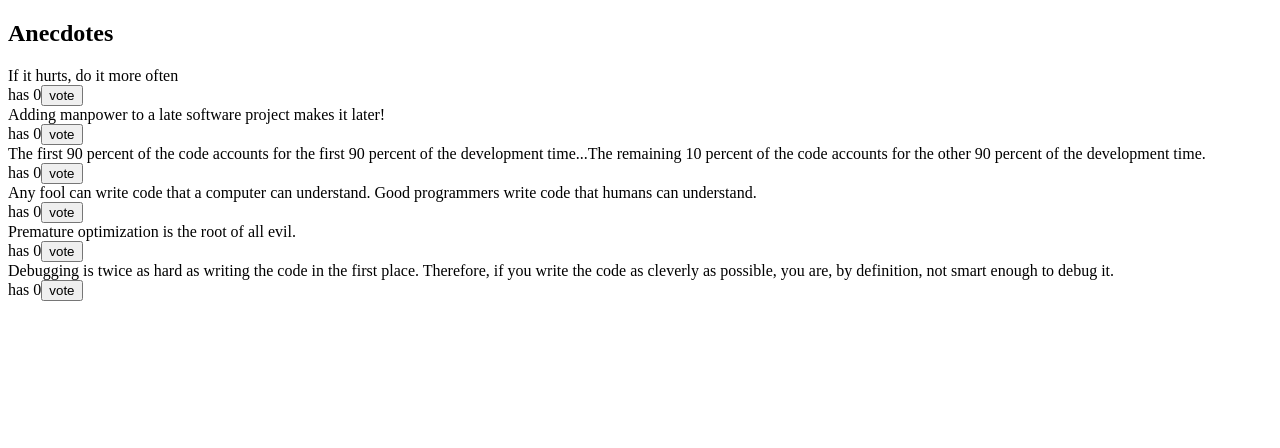
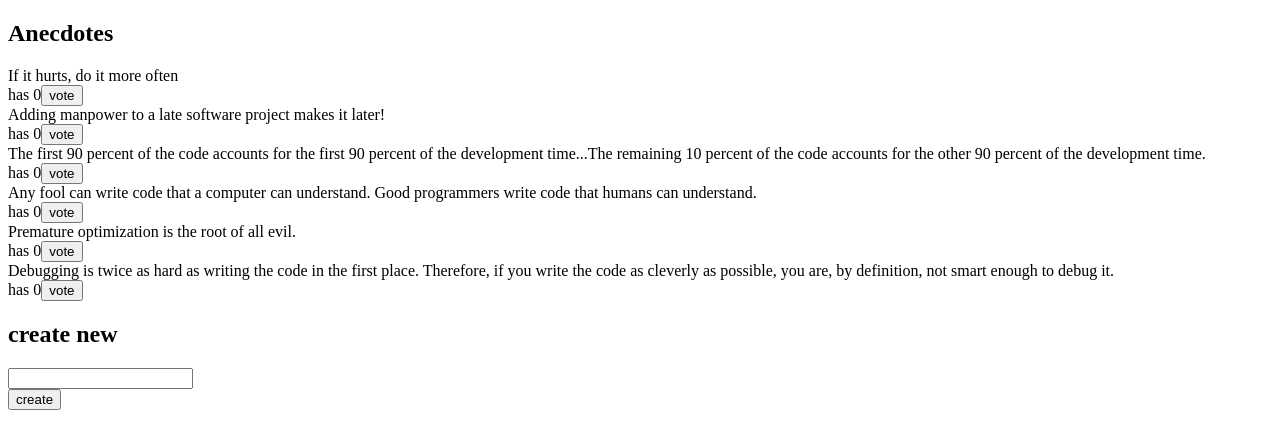
Before and after one commit to KaserekaMboghaPhilemon/Fullstackopen-part6, a React (Vite) app in the folder zustand-anecdotes/: page / in a window 1280 px wide. Shown: the top 448 px of the page. Built offline with nearby package versions, Linux system fonts and the light colour scheme.

Commit message:
feat: complete exercise 6.3 anecdotes step2 with create form

```diff
--- a/zustand-anecdotes/src/App.jsx
+++ b/zustand-anecdotes/src/App.jsx
@@ -2,7 +2,14 @@ import { useAnecdotes, useAnecdoteActions } from "./store";
 
 const App = () => {
   const anecdotes = useAnecdotes();
-  const { vote } = useAnecdoteActions();
+  const { vote, add } = useAnecdoteActions();
+
+  const addAnecdote = (event) => {
+    event.preventDefault();
+    const content = event.target.anecdote.value;
+    event.target.anecdote.value = "";
+    add(content);
+  };
 
   return (
     <div>
@@ -16,6 +23,13 @@ const App = () => {
           </div>
         </div>
       ))}
+      <h2>create new</h2>
+      <form onSubmit={addAnecdote}>
+        <div>
+          <input name="anecdote" />
+        </div>
+        <button type="submit">create</button>
+      </form>
     </div>
   );
 };
--- a/zustand-anecdotes/src/store.js
+++ b/zustand-anecdotes/src/store.js
@@ -32,6 +32,14 @@ const useAnecdoteStore = create((set) => ({
             : anecdote,
         ),
       })),
+    add: (content) =>
+      set((state) => ({
+        anecdotes: state.anecdotes.concat({
+          content,
+          id: getId(),
+          votes: 0,
+        }),
+      })),
   },
 }));
 
```
